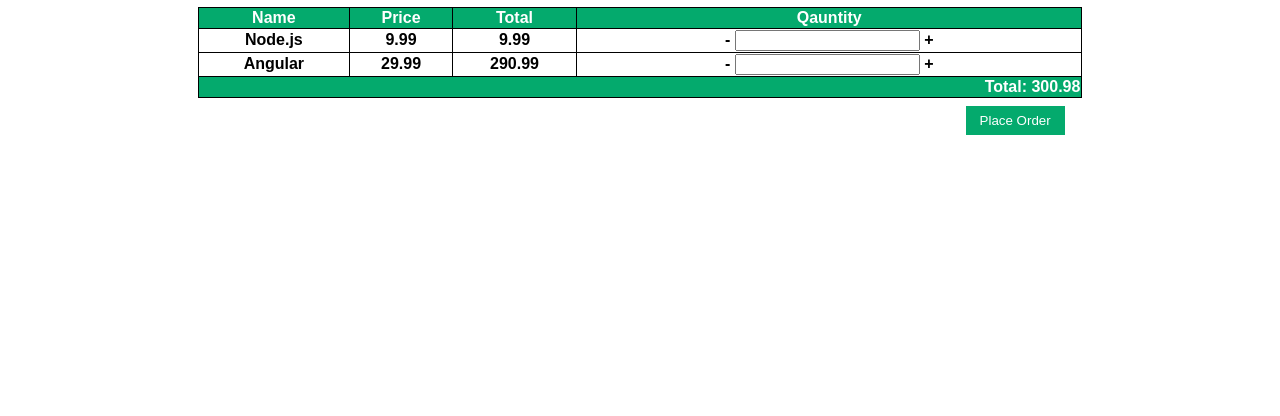
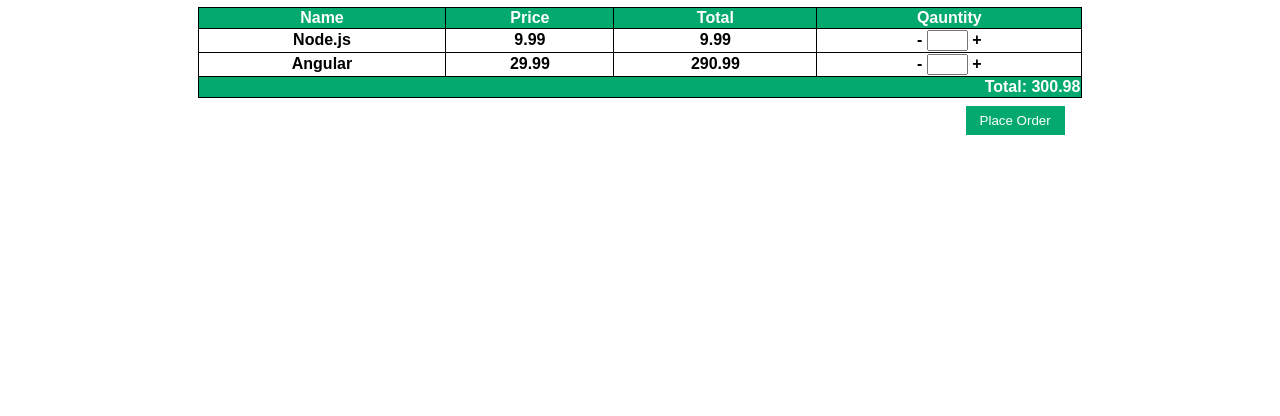
Before and after one commit to curthbertjeremiah/WAP, a plain HTML site: page Lab3/Welcome.html in a window 1280 px wide. Shown: the part 384-800 px from the top of the page. Drawn offline with Linux system fonts and the light colour scheme.

Commit message:
reduce length of text input

```diff
--- a/Lab3/Welcome.html
+++ b/Lab3/Welcome.html
@@ -73,13 +73,13 @@
                     <th>Node.js</th>
                     <th>9.99</th>
                     <th>9.99</th>
-                    <th>- <input type="text"> +</th>
+                    <th>- <input type="text" size="2" maxlength="2"> +</th>
                 </tr>
                 <tr>
                     <th>Angular</th>
                     <th>29.99</th>
                     <th>290.99</th>
-                    <th>- <input type="text"> +</th>
+                    <th>- <input type="text" size="2" maxlength="2"> +</th>
                 </tr>
             </tbody>
         </table>
```
